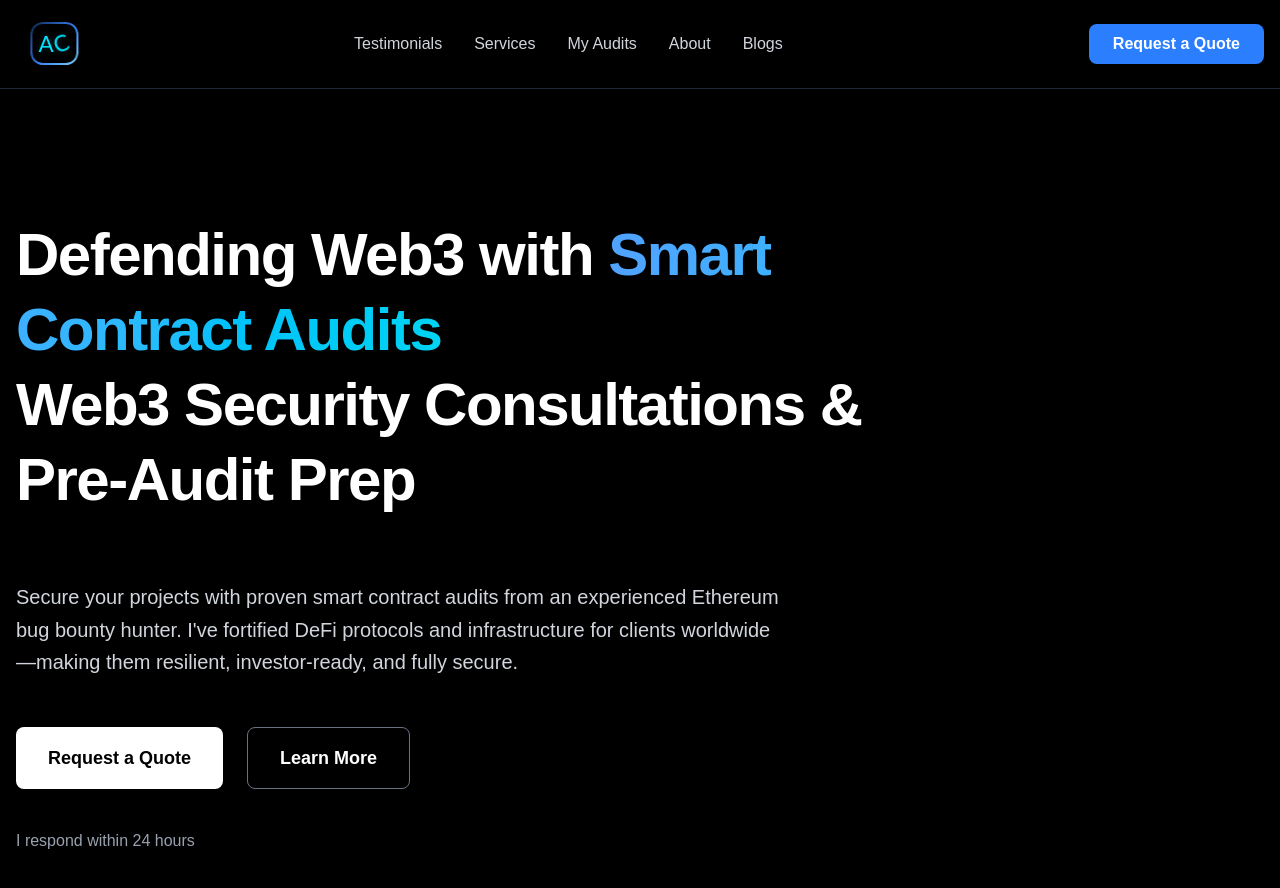
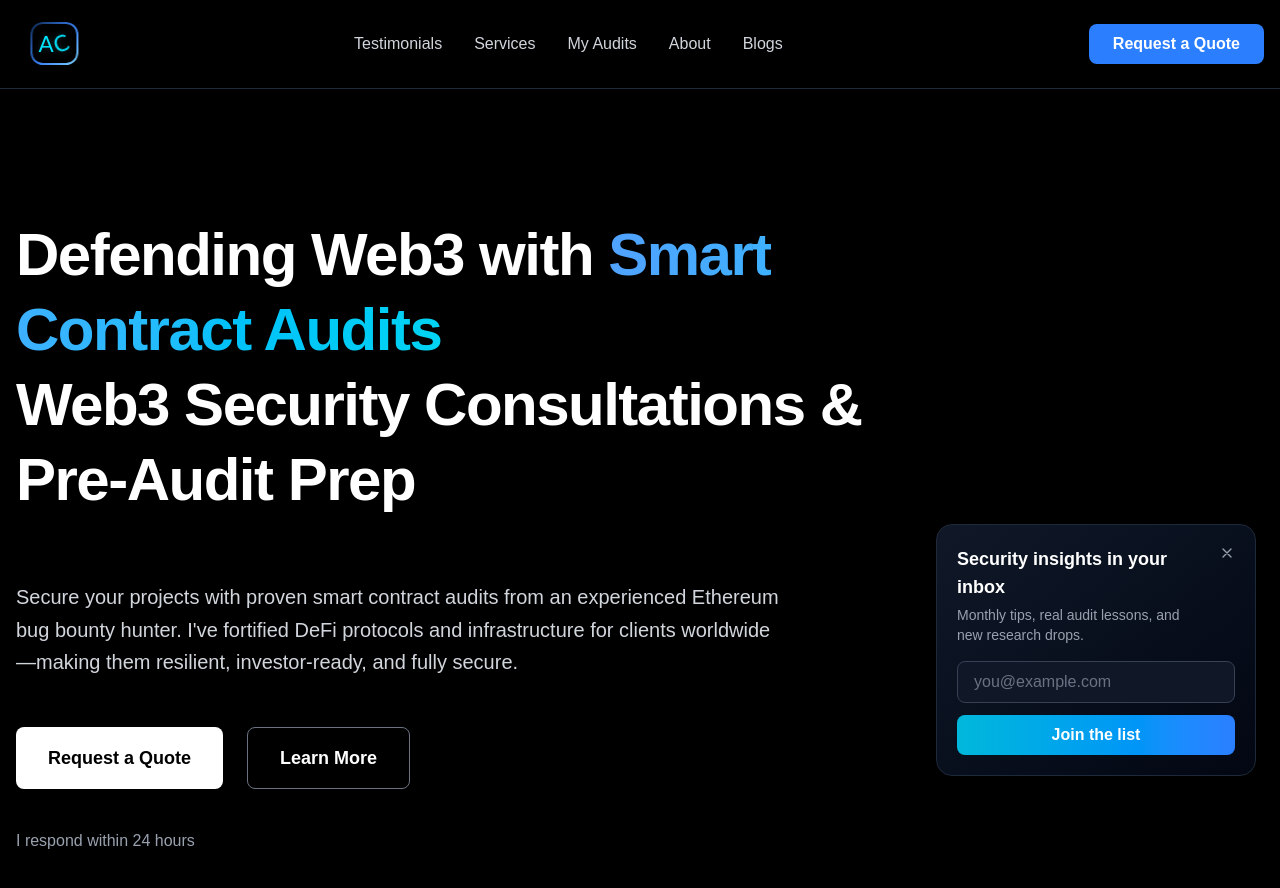
Before and after one commit to d4rk-source/personal_website, a Next.js app: page / in a window 1280 px wide. Shown: the top 888 px of the page. Built offline with nearby package versions, Linux system fonts and the light colour scheme; a web font is replaced by a local one.

Commit message:
added a email subscripbtion card

```diff
--- /dev/null
+++ b/app/components/EmailSignupCard.tsx
@@ -0,0 +1,79 @@
+"use client";
+
+import { useState } from "react";
+
+export default function EmailSignupCard() {
+  const [email, setEmail] = useState("");
+  const [isDismissed, setIsDismissed] = useState(false);
+  const [isSubmitted, setIsSubmitted] = useState(false);
+
+  if (isDismissed) return null;
+
+  const handleSubmit = (event: React.FormEvent<HTMLFormElement>) => {
+    event.preventDefault();
+    if (!email.trim()) return;
+
+    // TODO: Wire this to your email list provider.
+    setIsSubmitted(true);
+  };
+
+  return (
+    <div className="fixed bottom-6 right-6 z-30 w-[320px] max-w-[calc(100vw-3rem)]">
+      <div className="bg-gradient-to-br from-gray-900 to-gray-950 border border-gray-800 rounded-2xl p-5 shadow-2xl">
+        <div className="flex items-start justify-between gap-4">
+          <div>
+            <h3 className="text-lg font-semibold text-white">
+              Security insights in your inbox
+            </h3>
+            <p className="text-sm text-gray-400 mt-1">
+              Monthly tips, real audit lessons, and new research drops.
+            </p>
+          </div>
+          <button
+            type="button"
+            onClick={() => setIsDismissed(true)}
+            className="text-gray-400 hover:text-white transition-colors"
+            aria-label="Dismiss email signup"
+          >
+            <svg
+              className="h-4 w-4"
+              fill="none"
+              stroke="currentColor"
+              viewBox="0 0 24 24"
+            >
+              <path
+                strokeLinecap="round"
+                strokeLinejoin="round"
+                strokeWidth={2}
+                d="M6 18L18 6M6 6l12 12"
+              />
+            </svg>
+          </button>
+        </div>
+
+        <form onSubmit={handleSubmit} className="mt-4">
+          <label htmlFor="email-signup" className="sr-only">
+            Email address
+          </label>
+          <input
+            id="email-signup"
+            type="email"
+            value={email}
+            onChange={(event) => setEmail(event.target.value)}
+            placeholder="you@example.com"
+            className="w-full rounded-lg bg-gray-900 border border-gray-700 px-4 py-2 text-white placeholder-gray-500 focus:outline-none focus:ring-2 focus:ring-cyan-500"
+            disabled={isSubmitted}
+            required
+          />
+          <button
+            type="submit"
+            className="mt-3 w-full rounded-lg bg-gradient-to-r from-cyan-500 to-blue-500 px-4 py-2 font-semibold text-white hover:from-cyan-400 hover:to-blue-400 transition-all"
+            disabled={isSubmitted}
+          >
+            {isSubmitted ? "Thanks for subscribing" : "Join the list"}
+          </button>
+        </form>
+      </div>
+    </div>
+  );
+}
--- a/app/layout.tsx
+++ b/app/layout.tsx
@@ -1,5 +1,6 @@
 import type { Metadata } from "next";
 import { Geist, Geist_Mono } from "next/font/google";
+import EmailSignupCard from "./components/EmailSignupCard";
 import "./globals.css";
 
 const geistSans = Geist({
@@ -28,6 +29,7 @@ export default function RootLayout({
         className={`${geistSans.variable} ${geistMono.variable} antialiased`}
       >
         {children}
+        <EmailSignupCard />
       </body>
     </html>
   );
```
